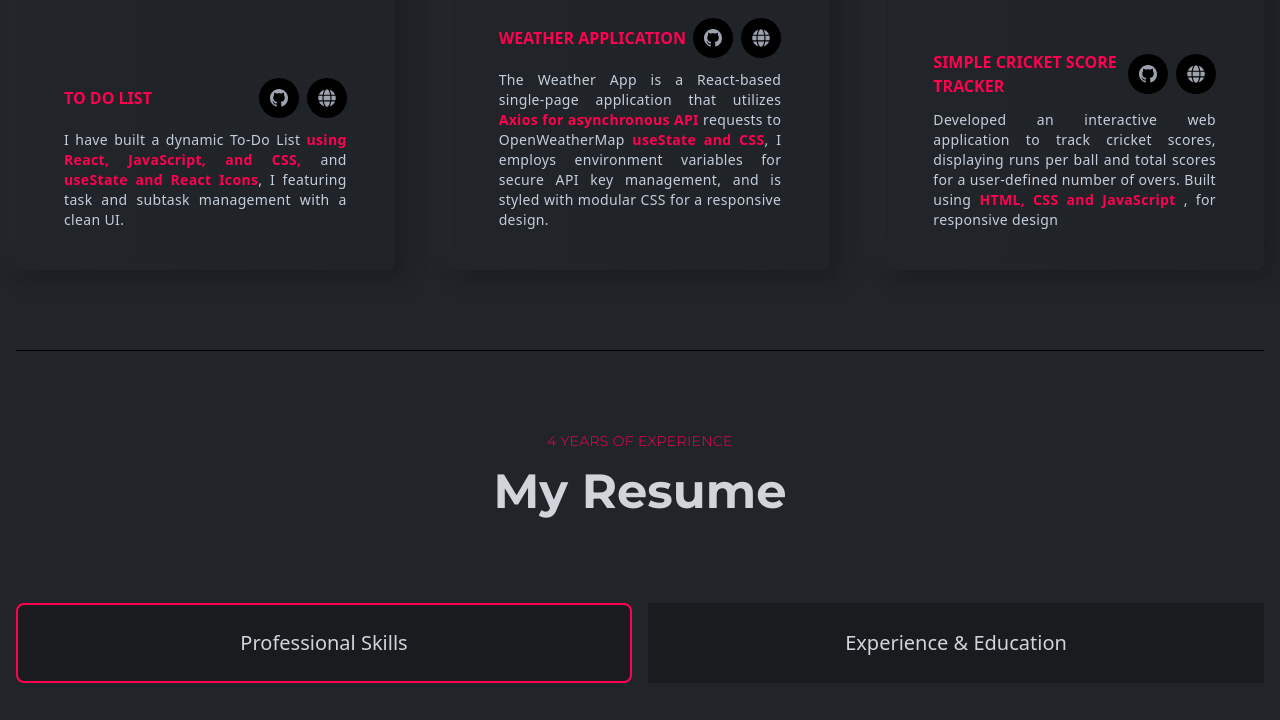
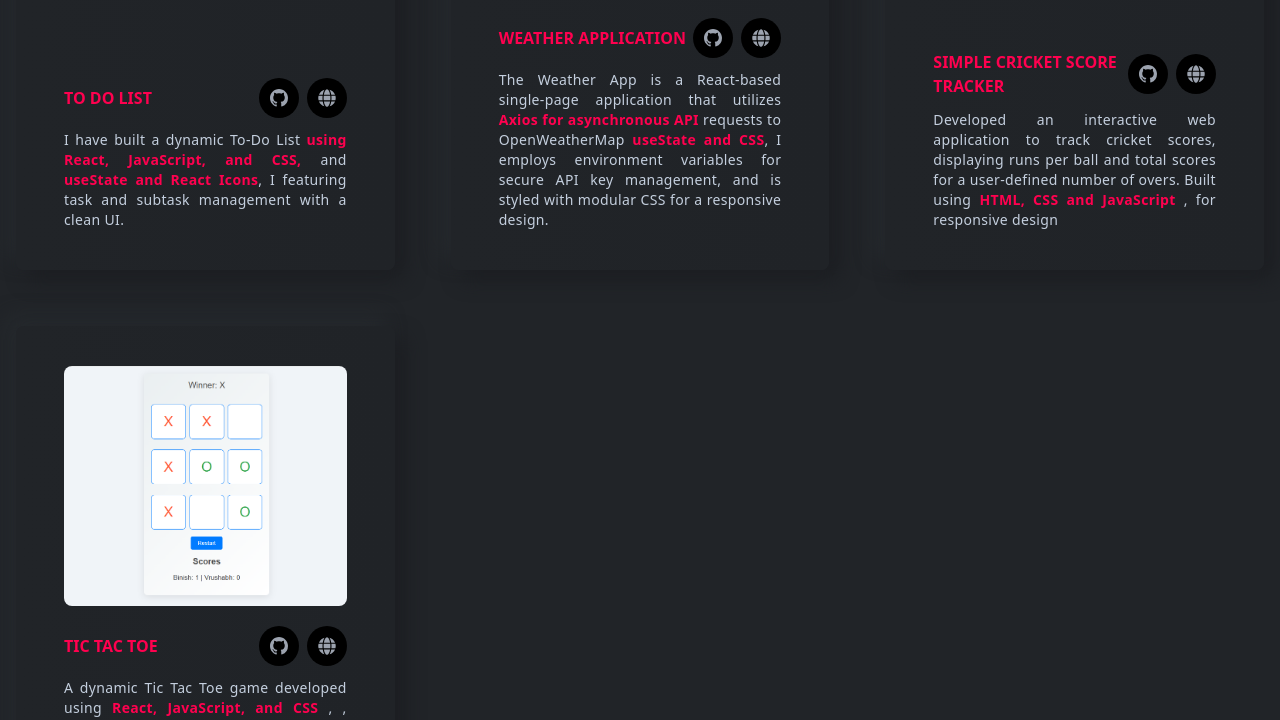
Before and after one commit to Binish30/portfolio, a React (Create React App) app: page / in a window 1280 px wide. Shown: the part 2024-2744 px from the top of the page. Built offline with nearby package versions, Linux system fonts and the light colour scheme.

Commit message:
updated code

```diff
--- a/src/assets/index.js
+++ b/src/assets/index.js
@@ -3,7 +3,8 @@ import contactImg from "./images/contact/contactImg.png";
 import logo from "./images/logo.png";
 import todolist from "./images/projects/todolist.png";
 import weatherapp from "./images/projects/weatherapp.png";
-import cricketscoretracker from "./images/projects/cricketscoretracker.png"
+import cricketscoretracker from "./images/projects/cricketscoretracker.png";
+import tictactoe from "./images/projects/tictactoe.png";
 
 export {
     bannerImg,
@@ -12,4 +13,5 @@ export {
     todolist,
     weatherapp,
     cricketscoretracker,
+    tictactoe,
 };
--- a/src/components/projects/Projects.js
+++ b/src/components/projects/Projects.js
@@ -3,7 +3,8 @@ import Title from "../layouts/Title";
 import {
  todolist,
  weatherapp,
- cricketscoretracker
+ cricketscoretracker,
+ tictactoe
 } from "../../assets/index";
 import ProjectsCard from "./ProjectsCard";
 
@@ -55,6 +56,7 @@ const Projects = () => {
           github="https://github.com/Binish30/Weather-App"
           live="https://climatracker.vercel.app/"
         />
+
         <ProjectsCard
           title="Simple Cricket Score Tracker"
           des={
@@ -67,6 +69,19 @@ const Projects = () => {
           github="https://github.com/Binish30/cricket-score-tracker"
           live="https://simple-cricket-score-tracker.vercel.app/"
         />
+
+        <ProjectsCard
+          title="Tic Tac Toe"
+          des={
+            <p>
+              A dynamic Tic Tac Toe game developed using{" "}
+              <span className="text-designColor font-bold">   React, JavaScript, and CSS </span>, , offering both single-player and two-player modes for an engaging classic gameplay experience.
+            </p>
+          }
+          src={tictactoe}
+          github="https://github.com/Binish30/Tic-Tac-Toe"
+          live="https://multiplayer-tic-tac-to-game.vercel.app/"
+        />
       </div>
     </section>
   );
```
Also changed, not shown: src/assets/images/projects/tictactoe.png (added), src/components/banner/Banner.js (line endings or trailing spaces).
